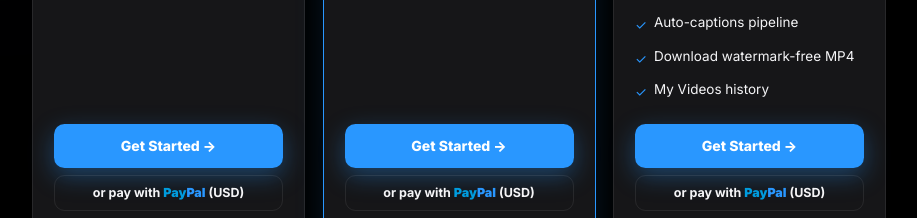
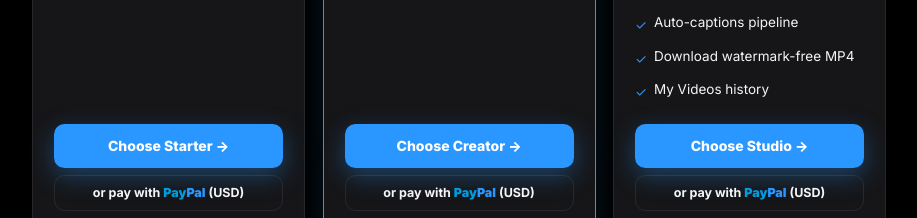
Before and after one commit to josephsskaf-hub/shortsforgeai, a Next.js app: page /pricing in a window 1280 px wide. Shown: the part 1380-1598 px from the top of the page, without its empty margins (181-1098 px from the left). Built offline with nearby package versions, Linux system fonts and the light colour scheme.

Commit message:
chore(pricing): botao nomeia o plano (Choose Starter/Creator/Studio)

```diff
--- a/app/pricing/page.tsx
+++ b/app/pricing/page.tsx
@@ -428,10 +428,10 @@ export default function PricingPage() {
         <div className="grid grid-cols-1 gap-5 md:grid-cols-3 max-w-5xl mx-auto">
           {buildPricing().map((p) => {
             const isPaid = p.tier === 'starter' || p.tier === 'basic' || p.tier === 'pro'
-            // KINEO-2026-07-06 — cleaner pricing UI: identical CTA on every card
-            // (same "Get Started" label + same blue). The card displays; the
-            // button acts. No click-to-select state, no per-card variation.
-            const ctaLabel = p.cta.label
+            // KINEO-2026-07-06 — cleaner pricing UI: same blue CTA on every card,
+            // labeled with the plan name ("Choose Starter/Creator/Studio") so the
+            // action is specific. The card displays; the button acts.
+            const ctaLabel = `Choose ${p.name}`
             return (
               <div
                 key={p.tier}
```
